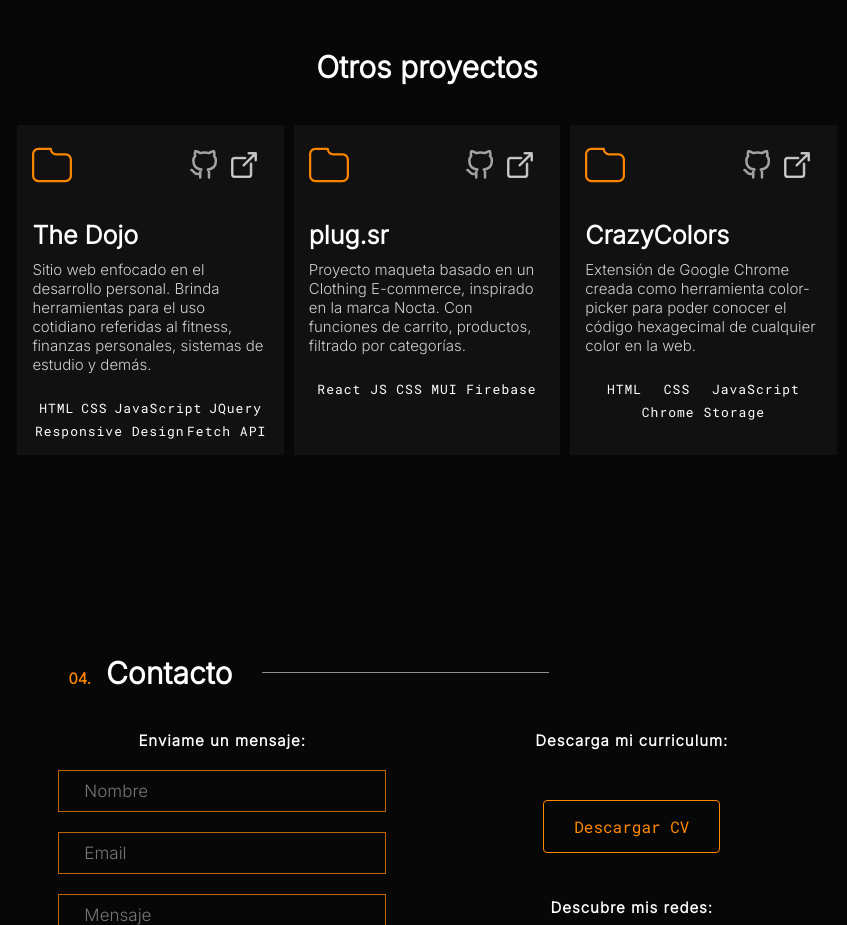
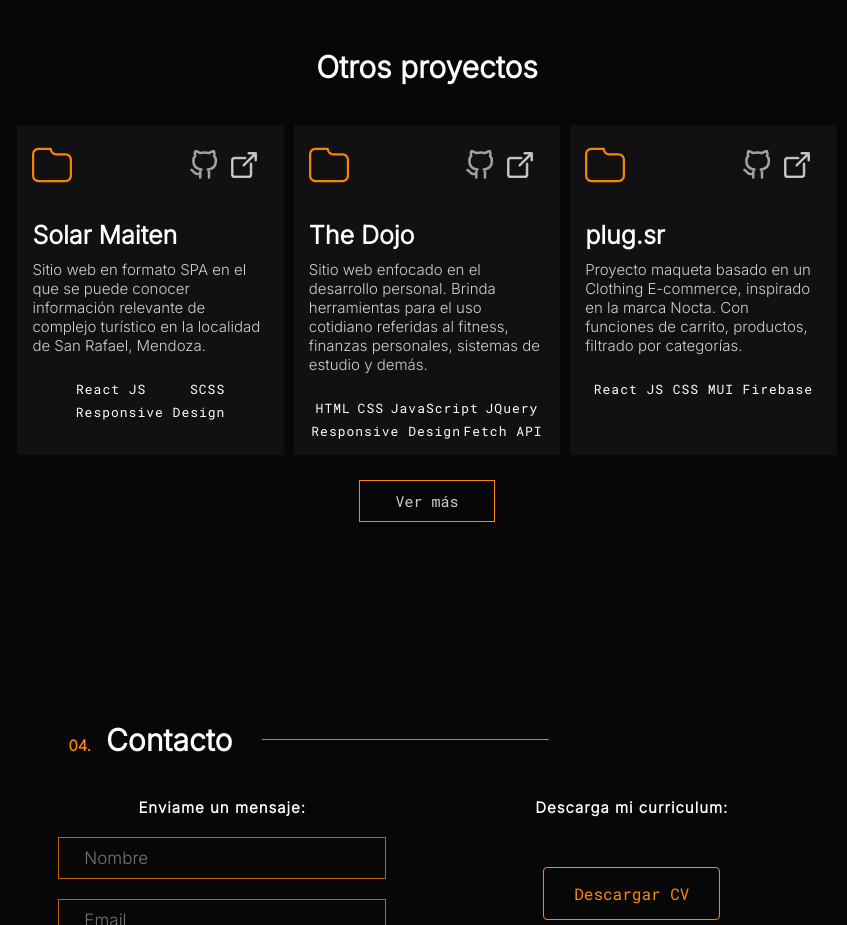
Before and after one commit to valentinopatane/personal-portfolio, a React (Create React App) app: page / in a window 1280 px wide. Shown: the part 3640-4565 px from the top of the page, without its empty margins (213-1060 px from the left). Built offline with nearby package versions, Linux system fonts and the light colour scheme.

Commit message:
Ver más button added, solar maiten added

```diff
--- a/src/components/containers/04Works/Secondaries/WorkSecondary.js
+++ b/src/components/containers/04Works/Secondaries/WorkSecondary.js
@@ -40,9 +40,9 @@ const WorkSecondary = ({ data }) => {
                     </div>
                 ))}
             </div>
-            {/* <button className="seeMore" onClick={() => showMore()}>
+            <button className="seeMore" onClick={() => showMore()}>
                 Ver más
-            </button> */}
+            </button>
         </div>
     );
 };
--- a/src/components/data/WorkSecondaryData.js
+++ b/src/components/data/WorkSecondaryData.js
@@ -1,4 +1,22 @@
 export const secondaryData = [
+    {
+        title: "Solar Maiten",
+        paragraph:
+            "Sitio web en formato SPA en el que se puede conocer información relevante de complejo turístico en la localidad de San Rafael, Mendoza.",
+        list: [
+            {
+                bullet: "React JS",
+            },
+            {
+                bullet: "SCSS",
+            },
+            {
+                bullet: "Responsive Design",
+            },
+        ],
+        githubLink: "https://github.com/valentinopatane/solar-maiten",
+        previewLink: "https://solar-maiten.vercel.app/",
+    },
     {
         title: "The Dojo",
         paragraph:
```
Also changed, not shown: src/components/img/logo.png.
